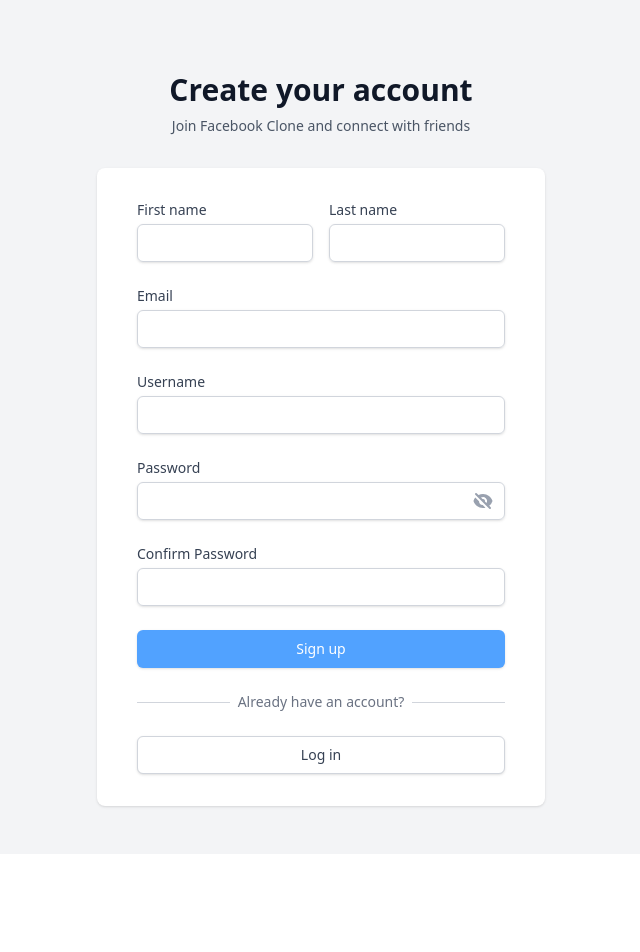
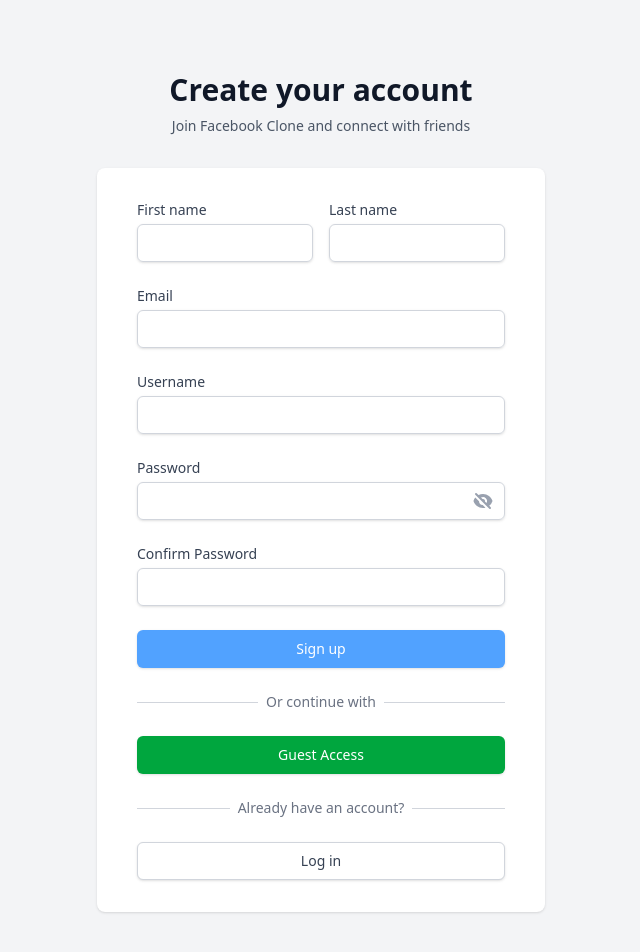
Before and after one commit to htkael/FB-Clone-Frontend, a React (Vite) app: page /register in a window 1280 px wide. Shown: the top 952 px of the page, without its empty margins (319-959 px from the left). Before the commit the page ends 854 px from the top, so only its background shows below. Built offline with nearby package versions, Linux system fonts and the light colour scheme.

Commit message:
login and signup done

```diff
--- a/src/pages/Signup.jsx
+++ b/src/pages/Signup.jsx
@@ -5,7 +5,6 @@
 import { Link } from "react-router-dom";
 import { useAuth } from "../context/AuthContext";
 
-// Define the validation schema
 const signupSchema = z
   .object({
     firstName: z.string().min(1, "First name is required"),
@@ -33,10 +32,11 @@
   });
 
 function Signup() {
-  const { signup } = useAuth();
+  const { signup, guestLogin } = useAuth();
   const [isSubmitting, setIsSubmitting] = useState(false);
   const [apiError, setApiError] = useState("");
   const [showPassword, setShowPassword] = useState(false);
+  const [isLoading, setIsLoading] = useState(false);
 
   const {
     register,
@@ -52,11 +52,9 @@
     setApiError("");
     setIsSubmitting(true);
     try {
-      // Remove password_conf before sending to API
-
       const result = await signup(data);
       if (result.success) {
-        reset(); // Clear the form after successful submission
+        reset();
       }
 
       if (!result.success) {
@@ -71,6 +69,21 @@
       setApiError("An unexpected error occurred. Please try again.");
     } finally {
       setIsSubmitting(false);
+    }
+  };
+
+  const handleGuestLogin = async () => {
+    setIsLoading(true);
+    try {
+      const result = await guestLogin();
+      if (!result.success) {
+        setApiError("An unexpected error occurred. Please try again.");
+      }
+    } catch (err) {
+      console.error("Registration error:", err);
+      setApiError("An unexpected error occurred. Please try again.");
+    } finally {
+      setIsLoading(false);
     }
   };
 
@@ -95,7 +108,6 @@
 
           <form className="space-y-6" onSubmit={handleSubmit(onSubmit)}>
             <div className="grid grid-cols-1 gap-y-6 gap-x-4 sm:grid-cols-2">
-              {/* First Name */}
               <div>
                 <label
                   htmlFor="firstName"
@@ -121,7 +133,6 @@
                 </div>
               </div>
 
-              {/* Last Name */}
               <div>
                 <label
                   htmlFor="lastName"
@@ -148,7 +159,6 @@
               </div>
             </div>
 
-            {/* Email */}
             <div>
               <label
                 htmlFor="email"
@@ -174,7 +184,6 @@
               </div>
             </div>
 
-            {/* Username */}
             <div>
               <label
                 htmlFor="username"
@@ -200,7 +209,6 @@
               </div>
             </div>
 
-            {/* Password */}
             <div>
               <label
                 htmlFor="password"
@@ -261,7 +269,6 @@
               </div>
             </div>
 
-            {/* Confirm Password */}
             <div>
               <label
                 htmlFor="password_conf"
@@ -287,7 +294,6 @@
               </div>
             </div>
 
-            {/* Submit Button */}
             <div>
               <button
                 type="submit"
@@ -334,6 +340,29 @@
               </div>
               <div className="relative flex justify-center text-sm">
                 <span className="px-2 bg-white text-gray-500">
+                  Or continue with
+                </span>
+              </div>
+            </div>
+
+            <div className="mt-6">
+              <button
+                onClick={handleGuestLogin}
+                disabled={isLoading}
+                className="w-full flex justify-center py-2 px-4 border border-transparent rounded-md shadow-sm text-sm font-medium text-white bg-green-600 hover:bg-green-700 focus:outline-none focus:ring-2 focus:ring-offset-2 focus:ring-green-500"
+              >
+                {isLoading ? "Please wait" : "Guest Access"}
+              </button>
+            </div>
+          </div>
+
+          <div className="mt-6">
+            <div className="relative">
+              <div className="absolute inset-0 flex items-center">
+                <div className="w-full border-t border-gray-300" />
+              </div>
+              <div className="relative flex justify-center text-sm">
+                <span className="px-2 bg-white text-gray-500">
                   Already have an account?
                 </span>
               </div>
```
